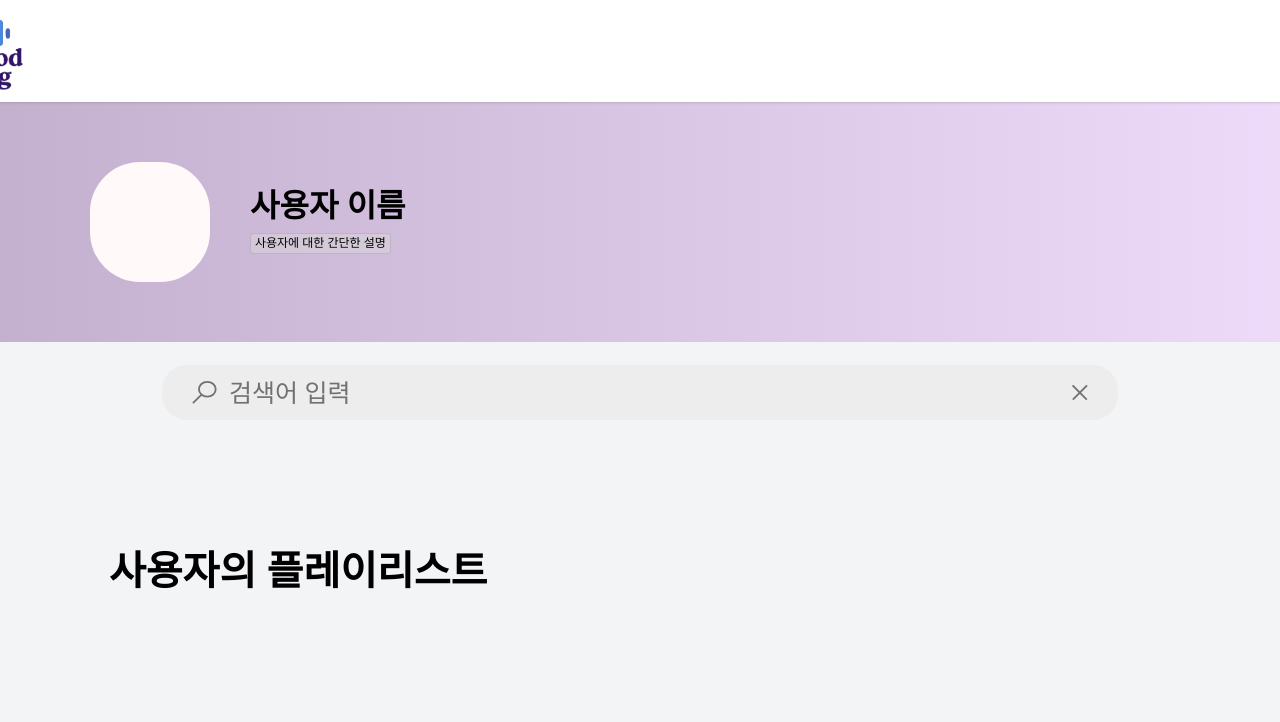
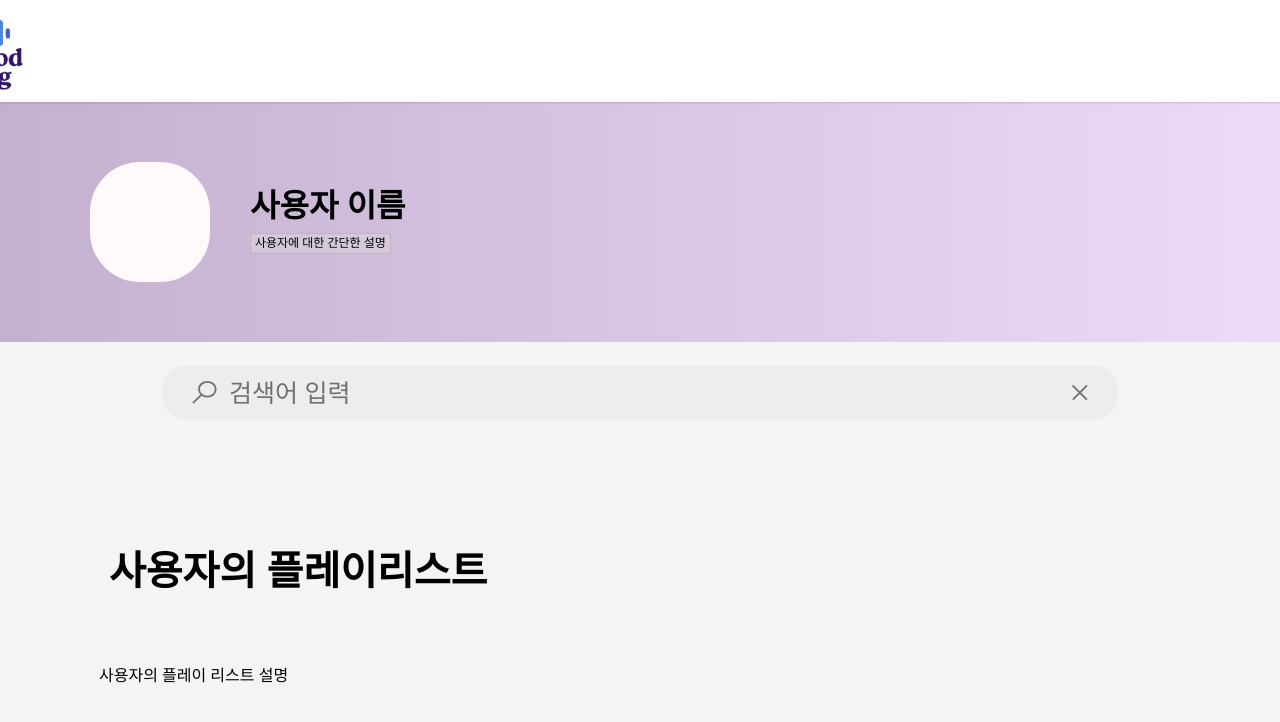
Before and after one commit to forwoni/MoodLog, a React (Vite) app in the folder frontend/my-app/: page /history in a window 1280 px wide. Shown: the top 722 px of the page. Built offline with nearby package versions, Linux system fonts and the light colour scheme.

Commit message:
Create a temporary UserPlayListDescription

```diff
--- /dev/null
+++ b/frontend/my-app/src/components/UserPlayListDescription.tsx
@@ -0,0 +1,48 @@
+import React, { useRef, useState } from "react";
+
+interface UserPlayListDescriptionProps {
+  initialDescription?: string;
+}
+
+export const UserPlayListDescription = ({
+  initialDescription = "사용자의 플레이 리스트 설명",
+}: UserPlayListDescriptionProps): React.JSX.Element => {
+  const [editing, setEditing] = useState(false);
+  const [desc, setDesc] = useState(initialDescription);
+  const inputRef = useRef<HTMLInputElement>(null);
+
+  // 더블클릭 시 편집 모드로 전환
+  const handleDoubleClick = () => {
+    setEditing(true);
+    setTimeout(() => inputRef.current?.focus(), 0);
+  };
+
+  // 엔터 또는 포커스 아웃 시 편집 종료
+  const handleBlur = () => setEditing(false);
+  const handleKeyDown = (e: React.KeyboardEvent<HTMLInputElement>) => {
+    if (e.key === "Enter") setEditing(false);
+  };
+
+  return (
+    <div className="w-[520px] mt-[69px]">
+      {editing ? (
+        <input
+          ref={inputRef}
+          value={desc}
+          onChange={e => setDesc(e.target.value)}
+          onBlur={handleBlur}
+          onKeyDown={handleKeyDown}
+          className="w-full font-normal text-black text-base leading-6 tracking-[0] bg-transparent outline-none border-b border-gray-300"
+        />
+      ) : (
+        <div
+          className="font-normal text-black text-base leading-6 tracking-[0] cursor-pointer select-none"
+          onDoubleClick={handleDoubleClick}
+          title="더블클릭해서 설명을 수정하세요"
+        >
+          {desc}
+        </div>
+      )}
+    </div>
+  );
+};
--- a/frontend/my-app/src/pages/HistoryPage.tsx
+++ b/frontend/my-app/src/pages/HistoryPage.tsx
@@ -10,6 +10,8 @@ import { HeaderBox } from "../layouts/headerBox";
 import { UserInfoBox } from "../components/UserInfoBox";
 import { SearchBox } from "../components/searchBox";
 import { UserPlayListTitle} from "../components/UserPlayListTitle"
+import { UserPlayListDescription } from "../components/UserPlayListDescription";
+
 export default function HistoryPage() {
   return (
     <div className="min-h-screen bg-gray-100 flex flex-col items-center pt-[102px]">
@@ -26,8 +28,9 @@ export default function HistoryPage() {
       <div className="self-start ml-[99px] ">
         <UserPlayListTitle/>
       </div>
-
-
+      <div className="self-start ml-[99px] mt-[69]">
+        <UserPlayListDescription/>
+      </div>
       {/* ...아래에 다른 내용 */}
     </div>
   );
```
Also changed, not shown: frontend/my-app/src/assets/pencil_icon.svg (added), frontend/my-app/src/components/UserPalyListDescription.tsx (deleted), frontend/my-app/src/components/UserPlayLIstBox.tsx (added).
